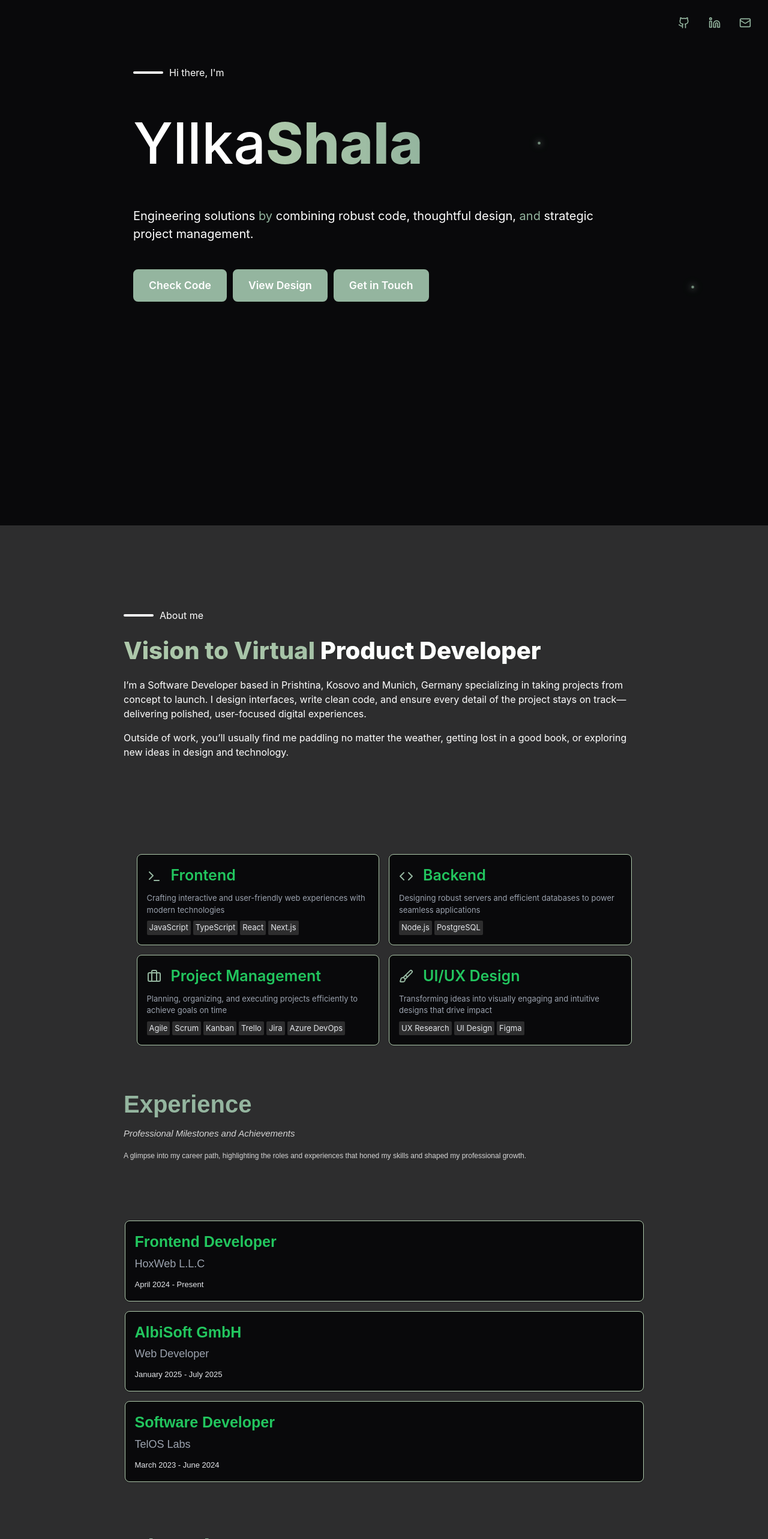
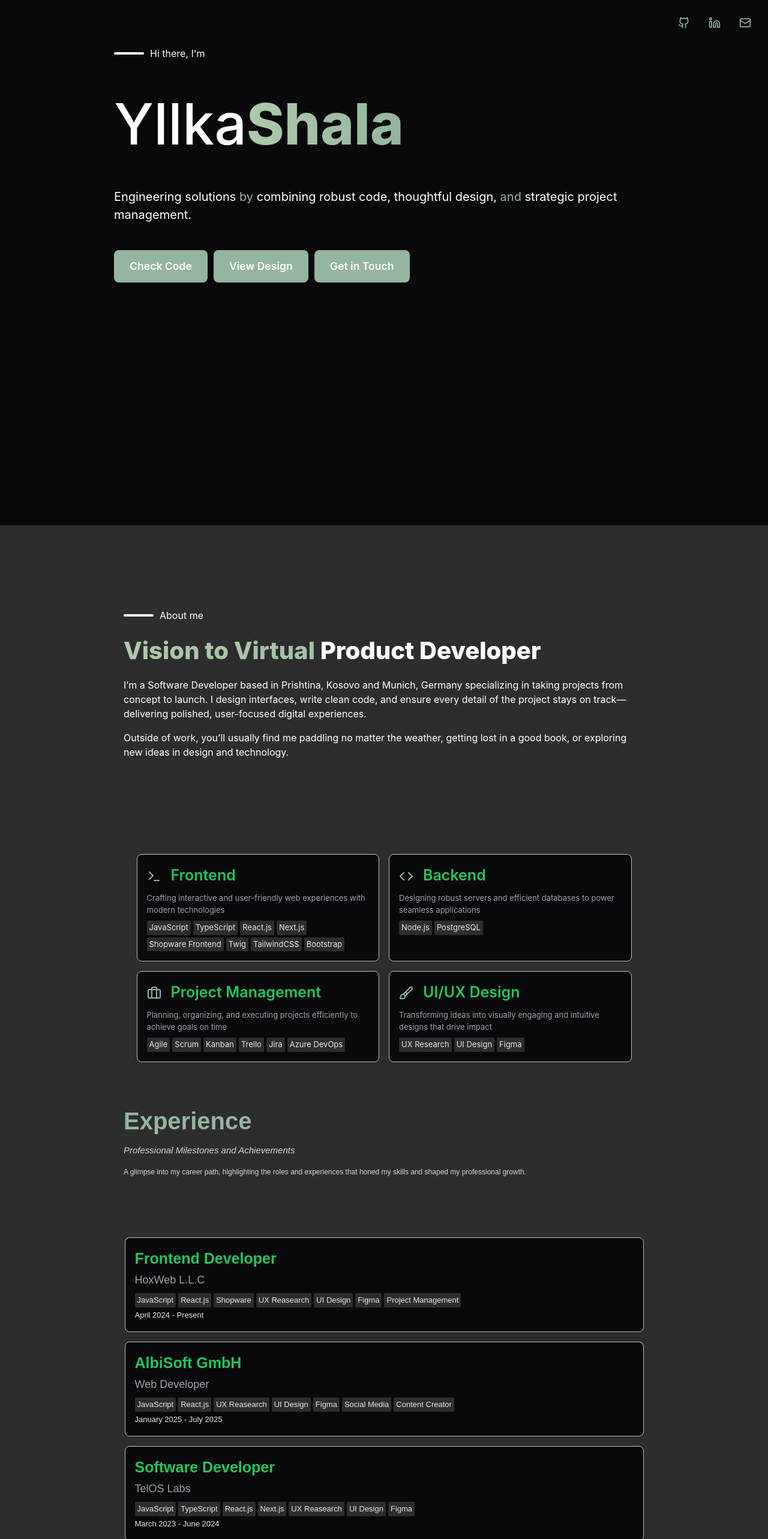
Before and after one commit to yllkashalaa/yllkashala, a React (Create React App) app: page / in a window 1280 px wide. Shown: the top 2566 px of the page at 60% size. Built offline with nearby package versions, Linux system fonts and the light colour scheme.

Commit message:
update styles for responsiveness and alignment

```diff
--- a/src/components/banner.js
+++ b/src/components/banner.js
@@ -2,14 +2,14 @@ import './custom.css';
 import {useEffect, useState} from 'react';
 
 function Banner() {
-  const dotPositions = [
-    { top: "50%", left: "90%" },
-    { top: "20%", left: "70%" },
-  ];
+  // const dotPositions = [
+  //   { top: "50%", left: "90%" },
+  //   { top: "20%", left: "70%" },
+  // ];
 
   return (
     <div style={{ position: "relative", height: "100vh" }}>
-      {dotPositions.map((pos, index) => (
+      {/* {dotPositions.map((pos, index) => (
         <span
           key={index}
           className="dot neon-dot"
@@ -18,7 +18,7 @@ function Banner() {
             left: pos.left,
           }}
         ></span>
-      ))}
+      ))} */}
       <div className='banner-content'>
 
         <div className="line-with-text">
--- a/src/components/custom.css
+++ b/src/components/custom.css
@@ -67,7 +67,7 @@
 }
 
 /* Banner */
-.dot {
+/* .dot {
   position: absolute;
   border-radius: 50%;
   width: 5px;
@@ -87,8 +87,7 @@
   .dot:nth-child(1) { top: 5%; left: 10%; }
   .dot:nth-child(3) { top: 60%; left: 15%; }
   .dot:nth-child(4) { top: 80%; left: 5%; }
-}
-
+} */
 
 .line-with-text {
   display: flex;
@@ -114,7 +113,6 @@
   gap: 2.05rem;
   max-width: 900px;
   margin: 0 auto;
-  padding: 2rem;
   height: auto;
 }
 
@@ -194,7 +192,7 @@
 @media (max-width: 768px) {
   .banner-content {
     gap: 1.5rem;
-    padding: 1.5rem;
+    padding: 1rem;
     height: auto;
   }
 
@@ -334,7 +332,7 @@
   }
 
   .section-one-title p {
-    font-size: 1.5rem;
+    font-size: 1.rem;
   }
 
   .line-with-text {
@@ -501,6 +499,18 @@
   font-size: 13px;
   color: #e5e7eb;
 }
+/*
+.experience-card-tech {
+  display: inline-block;
+  background: #2a2a2a;
+  padding: 5px 10px;
+  border-radius: 6px;
+  font-size: 0.8rem;
+  margin-right: 6px;
+  margin-bottom: 6px;
+  gap: 10px;
+} */
+
 /* Projects */
 .projects {
   text-align: center;
--- a/src/components/experience.js
+++ b/src/components/experience.js
@@ -6,18 +6,21 @@ function Experience() {
       title: "Frontend Developer",
       desc: "HoxWeb L.L.C",
       tags: ["April 2024 - Present"],
+      tech: ["JavaScript", "React.js", "Shopware", "UX Reasearch", "UI Design", "Figma", "Project Management"],
       color: "text-green-500"
     },
     {
       title: "AlbiSoft GmbH",
       desc: "Web Developer",
       tags: ["January 2025 - July 2025"],
+      tech: ["JavaScript", "React.js", "UX Reasearch", "UI Design", "Figma", "Social Media", "Content Creator"],
       color: "text-green-500"
     },
     {
       title: "Software Developer",
       desc: "TelOS Labs",
       tags: ["March 2023 - June 2024"],
+      tech: ["JavaScript", "TypeScript", "React.js", "Next.js", "UX Reasearch", "UI Design", "Figma"],
       color: "text-green-500"
     }
   ];
@@ -36,6 +39,11 @@ function Experience() {
           <div key={idx} className="experience-card">
             <div className="experience-card-title">{exp.title}</div>
             <div className="experience-card-desc">{exp.desc}</div>
+            <div className="experience-card-tech flex flex-wrap gap-1">
+              {exp.tech && exp.tech.map((techItem, i) => (
+                <span key={i} className="skills-card-tag">{techItem}</span>
+              ))}
+            </div>
             <div>
               {exp.tags.map((tag, i) => (
                 <span key={i} className="experience-card-tag">{tag}</span>
--- a/src/components/projects.js
+++ b/src/components/projects.js
@@ -4,19 +4,19 @@ const projects = [
   {
     title: "To-Do List",
     desc: "Task management app with a clean, responsive interface. Responsible for full frontend development using Next.js and JavaScript.",
-    tech: ["JavaScript", "Next.js", "TailwindCSS"],
+    tech: ["UX Reasearch", "UI Design", "Figma", "Project Management", "JavaScript", "Next.js", "TailwindCSS"],
     image: "",
   },
   {
     title: "Elegance Elixir",
     desc: "UI/UX design for a Shopware store with clean, intuitive, and visually engaging interface from wireframes to high-fidelity prototype.",
-    tech: ["UX Reasearch", "UI Design", "Figma"],
+    tech: ["UX Reasearch", "UI Design", "Figma", "Project Management"],
     image: "/images/elixir-elegance.png",
   },
   {
     title: "Pocket Nurse",
     desc: "Managed project and designed a user-friendly interface for a healthcare solution. Coding in progress.",
-    tech: ["Project Management", "UI Design", "Figma"],
+    tech: ["UX Reasearch", "UI Design", "Figma", "Project Management"],
     image: "/images/pocket-nurse.png"
   }
 ];
--- a/src/components/skills.js
+++ b/src/components/skills.js
@@ -23,7 +23,7 @@ export default function Skills() {
         <path d="m4 17 6-6-6-6"></path>
       </svg>
     ),
-      tags: ["JavaScript", "TypeScript","React", "Next.js"],
+      tags: ["JavaScript", "TypeScript","React.js", "Next.js", "Shopware Frontend", "Twig", "TailwindCSS", "Bootstrap"],
       color: "text-green-500"
     },
     {
```
